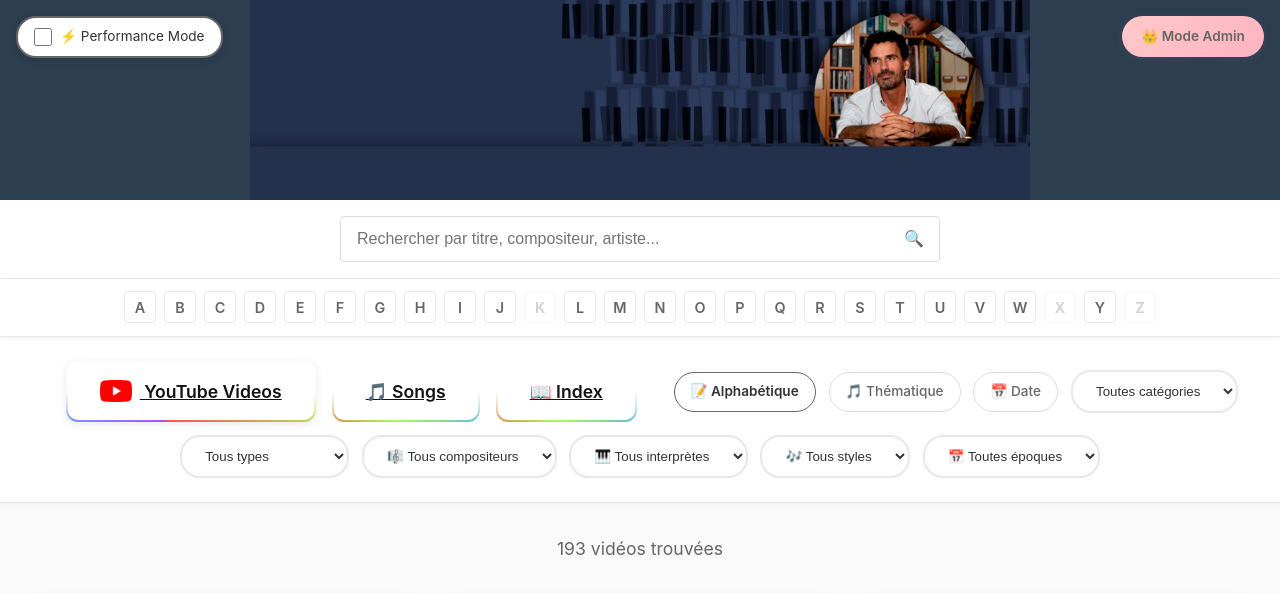
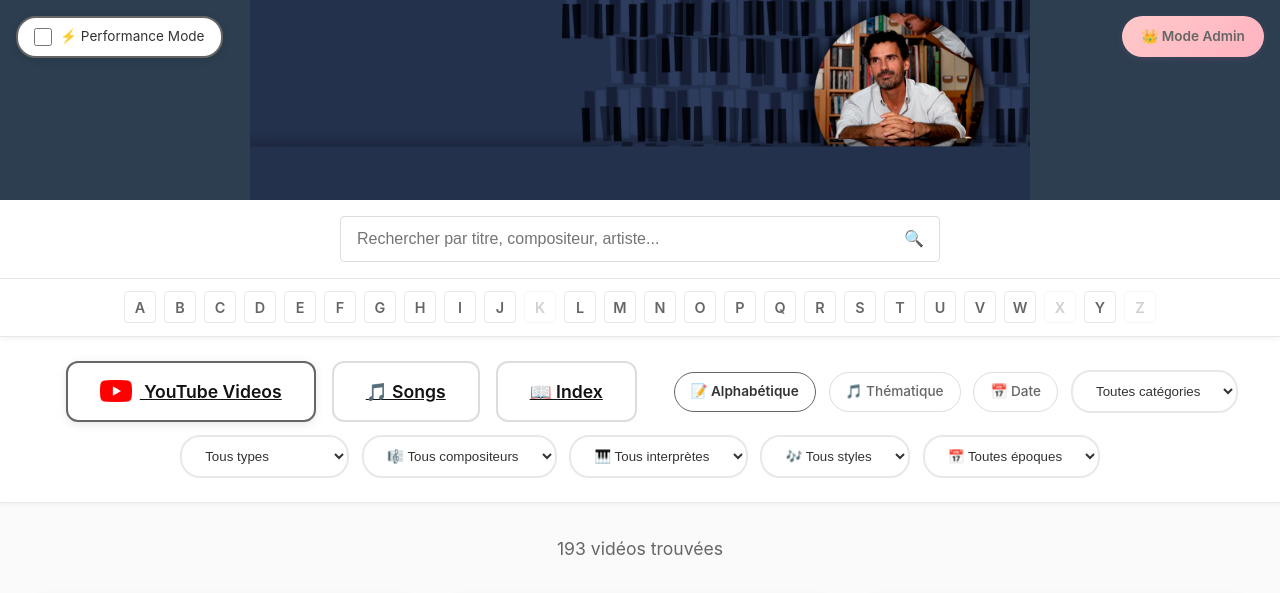
Before and after one commit to ColinusM/Piano-Jazz-Concept, a Flask app: page /?view=videos&sort=alpha in a window 1280 px wide. Shown: the top 593 px of the page. Run offline with Flask 3, Linux system fonts and the light colour scheme; data comes from the database, SQL or seed files in the repository.

Commit message:
Remove rainbow animations from all buttons
Removed animated rainbow gradient borders from:
- .btn-rainbow class (view toggle buttons)
- .reextract-btn class
- @keyframes rainbow animation definition

Replaced with simple grey borders that darken on hover. All button functionality preserved.

🤖 Generated with [Claude Code](https://claude.com/claude-code)

Co-Authored-By: Claude <noreply@anthropic.com>

```diff
--- a/templates/index.html
+++ b/templates/index.html
@@ -67,11 +67,6 @@
             --color-5: 90deg 100% 63%;
         }
 
-        @keyframes rainbow {
-            0% { background-position: 0% }
-            100% { background-position: 200% }
-        }
-
         .btn {
             padding: 0.5rem 1rem;
             background: #fff;
@@ -104,31 +99,20 @@
             font-size: 1.1rem;
             font-weight: 600;
             color: #121213;
-            border: 2px solid transparent;
+            border: 2px solid #ddd;
             border-radius: 12px;
-            background: linear-gradient(#fff, #fff),
-                        linear-gradient(#fff 50%, rgba(255,255,255,0.6) 80%, rgba(0,0,0,0)),
-                        linear-gradient(90deg,
-                            hsl(var(--color-1)),
-                            hsl(var(--color-5)),
-                            hsl(var(--color-3)),
-                            hsl(var(--color-4)),
-                            hsl(var(--color-2))
-                        );
-            background-clip: padding-box, border-box, border-box;
-            background-origin: border-box;
-            background-size: 300%;
-            animation: rainbow 8s linear infinite;
+            background: #fff;
             transition: all 0.3s ease;
         }
 
         .btn-rainbow:hover {
             transform: translateY(-1px);
             box-shadow: 0 4px 12px rgba(0, 0, 0, 0.08);
+            border-color: #999;
         }
 
         .btn-rainbow.active {
-            animation: rainbow 4s linear infinite;
+            border-color: #666;
             border-width: 2px;
             box-shadow: 0 2px 8px rgba(100, 100, 100, 0.15);
         }
@@ -591,21 +575,9 @@
             font-size: 0.85rem;
             font-weight: 600;
             color: #121213;
-            border: 2px solid transparent;
+            border: 2px solid #ddd;
             border-radius: 8px;
-            background: linear-gradient(#fff, #fff),
-                        linear-gradient(#fff 50%, rgba(255,255,255,0.6) 80%, rgba(0,0,0,0)),
-                        linear-gradient(90deg,
-                            hsl(var(--color-1)),
-                            hsl(var(--color-5)),
-                            hsl(var(--color-3)),
-                            hsl(var(--color-4)),
-                            hsl(var(--color-2))
-                        );
-            background-clip: padding-box, border-box, border-box;
-            background-origin: border-box;
-            background-size: 300%;
-            animation: rainbow 8s linear infinite;
+            background: #fff;
             cursor: pointer;
             display: inline-block;
             margin-right: 0.3rem;
@@ -615,12 +587,12 @@
         .reextract-btn:hover {
             transform: translateY(-1px);
             box-shadow: 0 4px 12px rgba(0, 0, 0, 0.08);
+            border-color: #999;
         }
 
         .reextract-btn:disabled {
             opacity: 0.5;
             cursor: not-allowed;
-            animation: none;
         }
 
         .prompt-editor-section {
```
